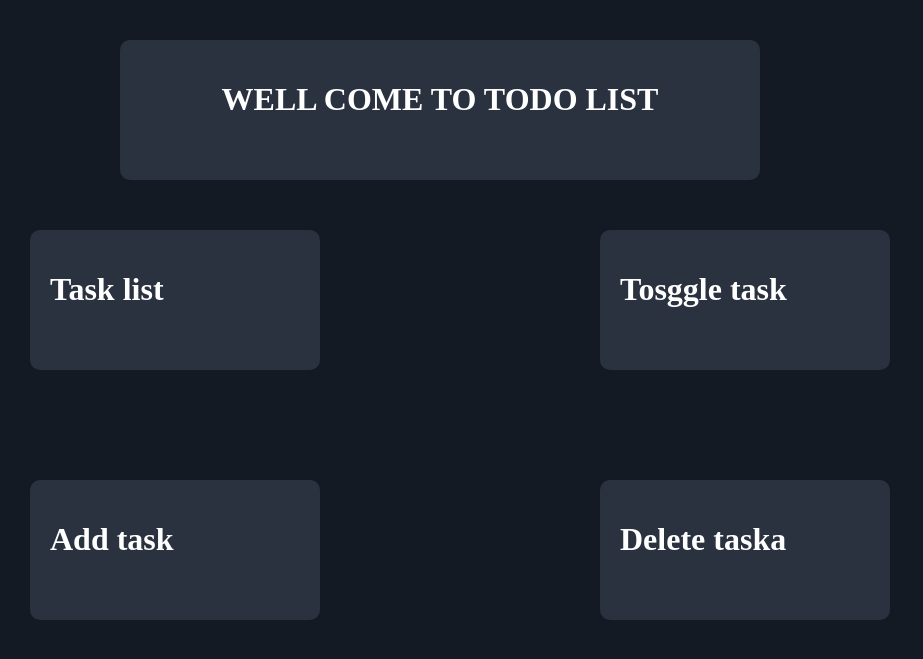
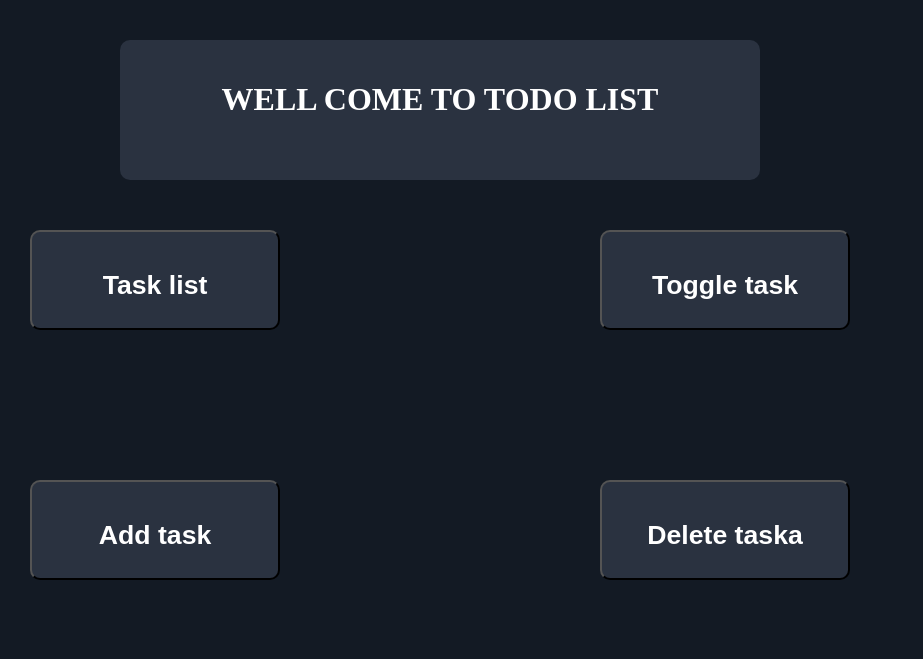
Before and after one commit to gedeno/TO_do_list, a Django app: template TO_do/template/TO_do/fronnt.html in a window 1280 px wide. Shown: the top 659 px of the page, without its empty margins (0-923 px from the left). Run offline with Django 5.2, Linux system fonts and the light colour scheme; the template is opened without the code that fills it, so the values that code supplies are empty.

Commit message:
small edition

```diff
--- a/TO_do/template/TO_do/fronnt.html
+++ b/TO_do/template/TO_do/fronnt.html
@@ -73,22 +73,23 @@
     <h1 class="head">WELL COME TO TODO LIST</h1>
   </div >
 
-  <div class="form1">
-   <h1>Task list</h1>
-  </div>
+    <button class="form1" >
+    <h1>Task list</h1>
+    </button>
 
-  <div class="form2">
+
+  <button class="form2">
   <h1>Add task</h1>
-  </div>
+  </button>
 
   </div>
-  <div class="form3">
-    <h1>Tosggle task</h1>
-  </div >
+  <button class="form3">
+    <h1>Toggle task</h1>
+  </button >
 
-  <div class="form4">
+  <button class="form4">
     <h1>Delete taska</h1>
-  </div >
+  </button >
 
 </body>
 </html>
```
